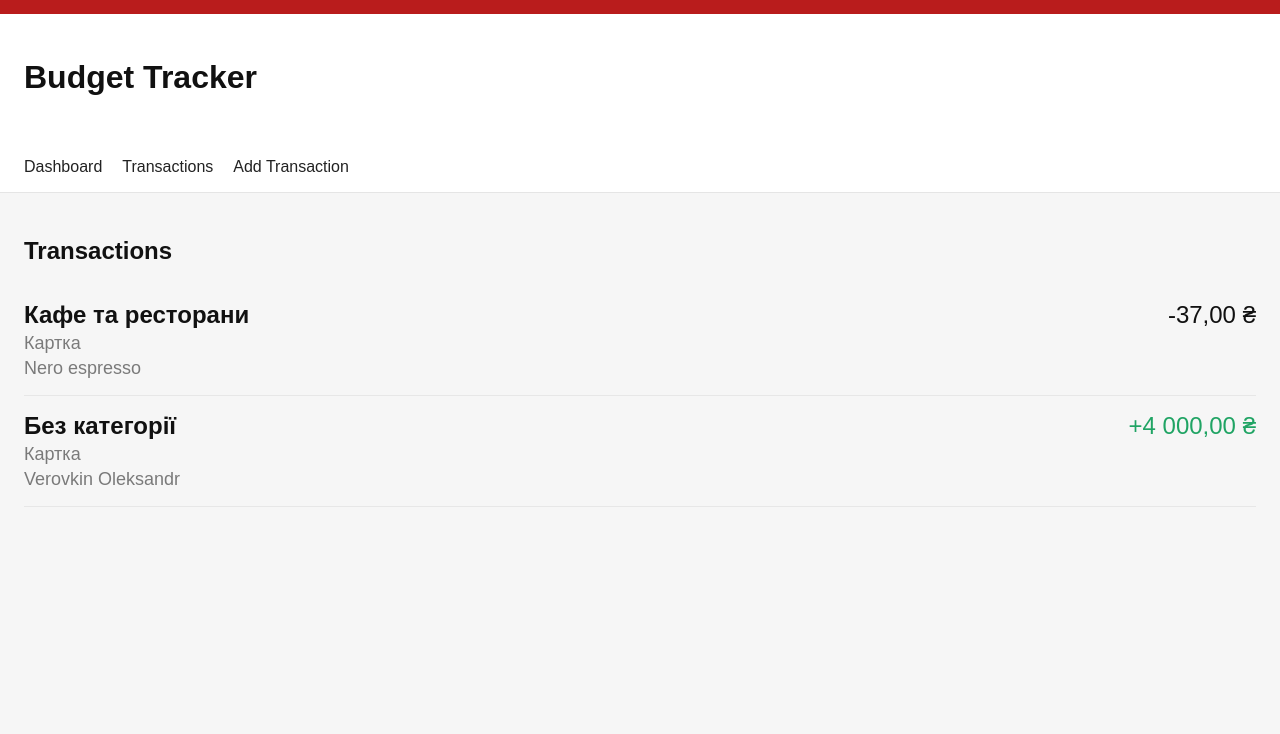
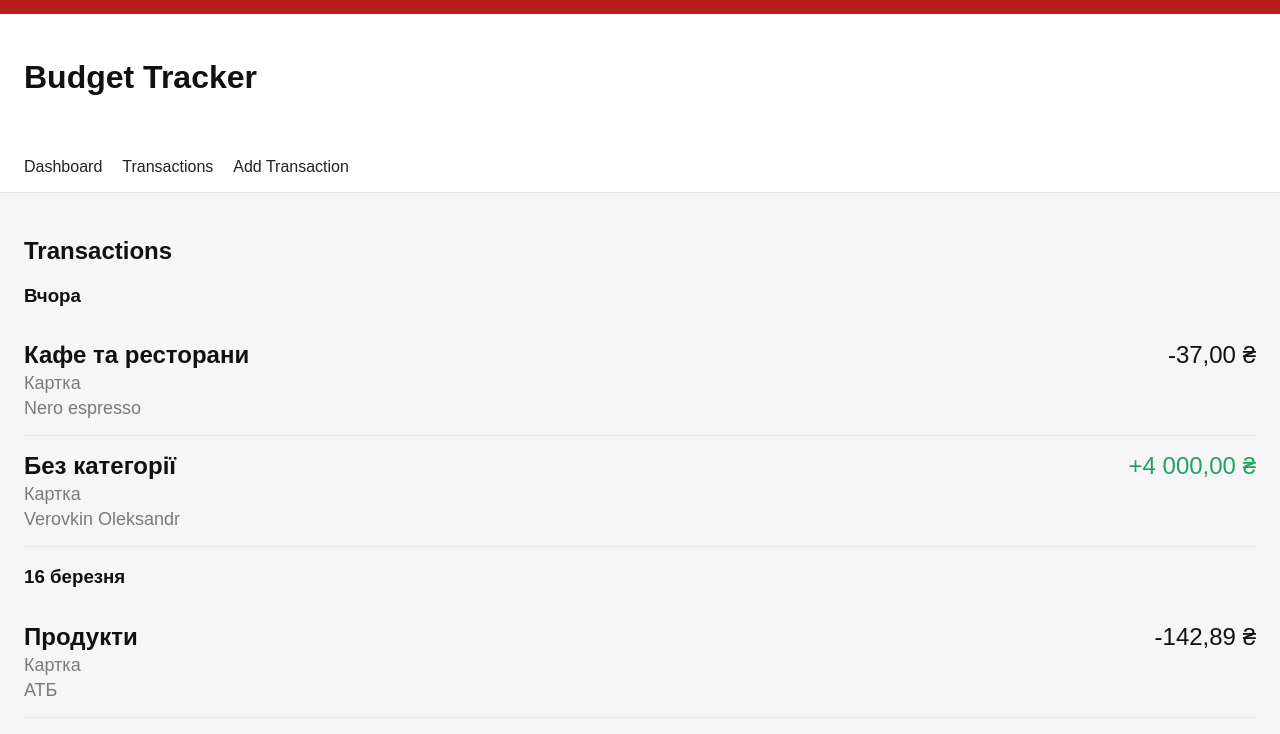
Before and after one commit to IrynaD685/budget-tracker, a React (Vite) app: page /transactions in a window 1280 px wide. Shown: the top 734 px of the page. Built offline with nearby package versions, Linux system fonts and the light colour scheme.

Commit message:
feat: group transactions by date

```diff
--- a/src/components/transactions/TransactionsList.tsx
+++ b/src/components/transactions/TransactionsList.tsx
@@ -1,11 +1,41 @@
 import { mockTransactions } from "../../data/mockTransactions";
 import TransactionItem from "./TransactionItem";
+import { formatTransactionDate } from "../../utils/formatTransactionDate.js";
+
+type GroupedTransactions = {
+    title: string;
+    items: typeof mockTransactions;
+};
 
 export default function TransactionsList() {
-    return <div>
-        {mockTransactions.map((transaction) => <TransactionItem
-        key={transaction.id}
-        transactionData={transaction}
-        />)}
-    </div>
+    const groupedTransactions: GroupedTransactions[] = [];
+
+    for (const transaction of mockTransactions) {
+        const groupTitle = formatTransactionDate(transaction.date);
+        const existingGroup = groupedTransactions.find(group => group.title === groupTitle);
+
+        if (existingGroup) {
+            existingGroup.items.push(transaction);
+        } else {
+            groupedTransactions.push({
+                title: groupTitle,
+                items: [transaction]
+            });
+        }
+    }
+
+    return (
+        <div>
+            {groupedTransactions.map(group => (
+                <div key={group.title} className="">
+                    <h3 className="">{group.title}</h3>
+                    <div>{
+                        group.items.map(item => (
+                            <TransactionItem key={item.id} transactionData={item}/>
+                        ))
+                        }</div>
+                </div>
+            ))}
+        </div>
+    );
 }
--- a/src/data/mockTransactions.ts
+++ b/src/data/mockTransactions.ts
@@ -19,4 +19,13 @@ export const mockTransactions: Transaction[] = [
     location: 'Verovkin Oleksandr',
     date: '2026-03-17',
   },
+  {
+  id: '3',
+  amount: 142.89,
+  type: 'expense',
+  category: 'Продукти',
+  accountName: 'Картка',
+  location: 'АТБ',
+  date: '2026-03-16',
+}
 ];
--- a/src/index.css
+++ b/src/index.css
@@ -72,3 +72,13 @@ main {
 .transaction_amount_income {
   color: #20a464;
 }
+
+.transaction-group {
+  margin-bottom: 32px;
+}
+
+.transaction-group__title {
+  margin: 0 0 16px;
+  font-size: 28px;
+  font-weight: 600;
+}
--- /dev/null
+++ b/src/utils/formatTransactionDate.ts
@@ -0,0 +1,23 @@
+export function formatTransactionDate(dateString: string): string {
+    const transactionDate = new Date(dateString);
+    const today = new Date();
+
+    const diffInMs =
+        new Date(today).setHours(0, 0, 0, 0) -
+        new Date(transactionDate).setHours(0, 0, 0, 0);
+
+    const diffInDays = diffInMs / (1000 * 60 * 60 * 24);
+
+    if (diffInDays === 0) {
+        return "Сьогодні";
+    }
+
+    if (diffInDays === 1) {
+        return "Вчора";
+    }
+
+    return transactionDate.toLocaleDateString("uk-UA", {
+        day: "numeric",
+        month: "long",
+    });
+}
```
